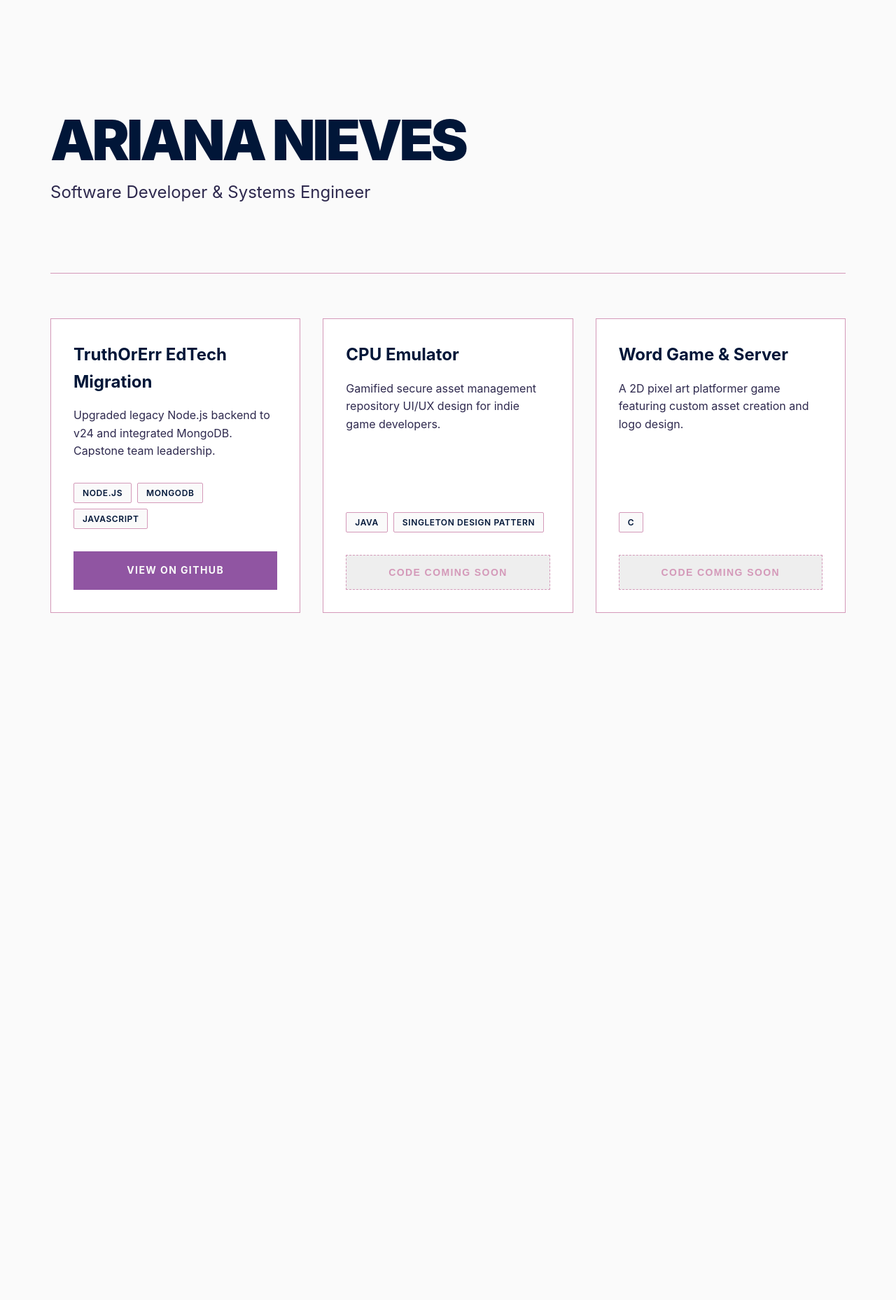
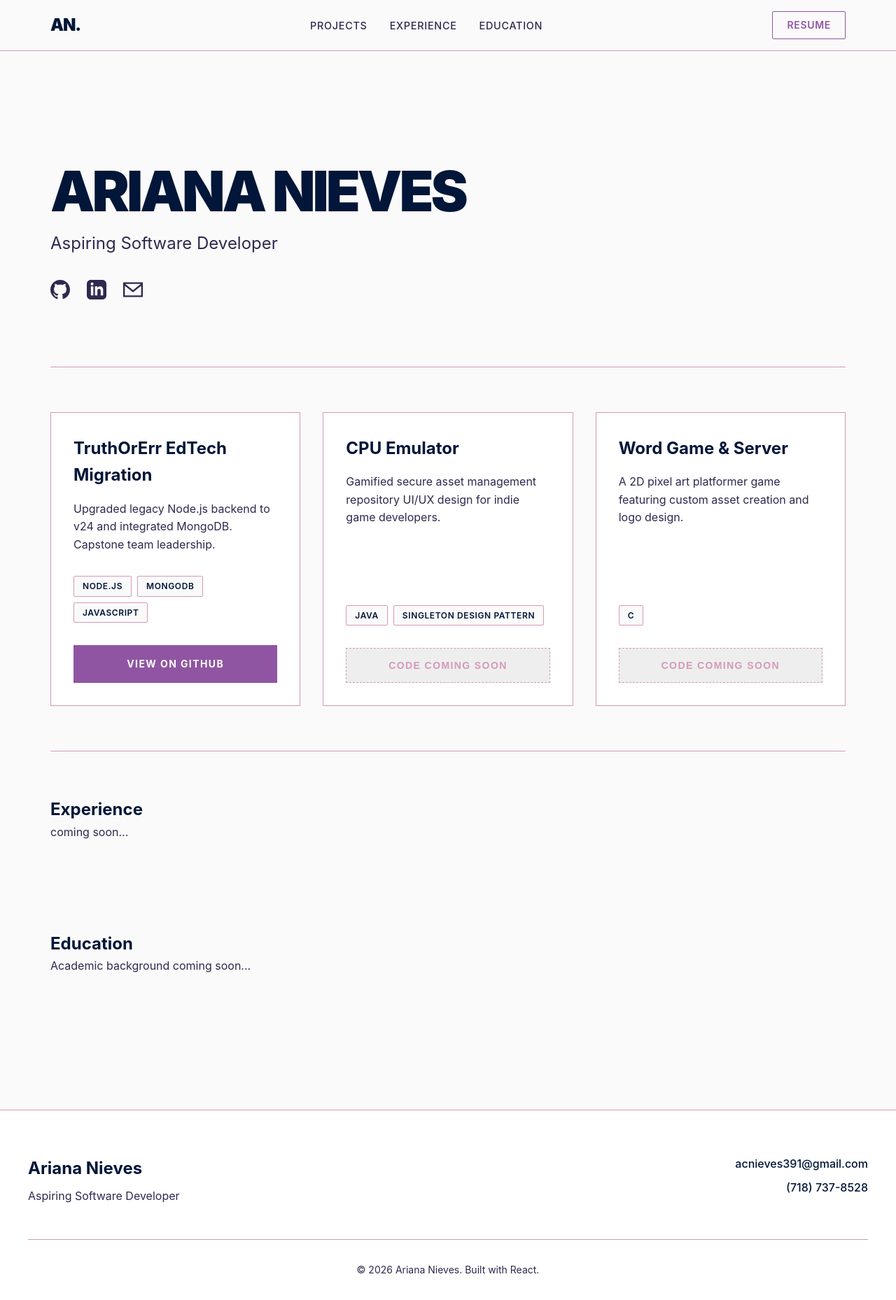
Before and after one commit to acnieves1/acnieves1.github.io, a React (Vite) app: page / in a window 1280 px wide. Shown: the whole page at 70% size. Before the commit the page ends 908 px from the top, so only its background shows below. Built offline with nearby package versions, Linux system fonts and the light colour scheme.

Commit message:
Add navbar, hero, and footer components

```diff
--- a/src/App.jsx
+++ b/src/App.jsx
@@ -1,29 +1,41 @@
 import { useState } from 'react'
-import reactLogo from './assets/react.svg'
-import viteLogo from './assets/vite.svg'
-import heroImg from './assets/hero.png'
-import './App.css'
+import Hero from './components/Hero';
+import Navbar from './components/Navbar';
 import ProjectCard from './components/ProjectCard';
 import { projects } from './data/projectsData';
+import Footer from './components/Footer';
 import './index.css';
 
 function App() {
  return (
-    <div className="portfolio-container">
+    <>{/* Invisible wrapper */}
+      <div id="top"></div>
+      <Navbar />
 
-      <section className="hero-section">
-        <h1>Ariana Nieves</h1>
-        <h2>Software Developer & Systems Engineer</h2>
-      </section>
+      <div className="portfolio-container">
+        <Hero />
+        {/* Projects */}
+        <section id="projects" className="projects-grid">
+          {/*go through all projects and generate a ProjectCard for each*/}
+          {projects.map((projectData) => (
+            <ProjectCard key={projectData.id} project={projectData} />
+          ))}
+        </section>
 
-      <section className="projects-grid">
-        {/*go through all projects and generate a ProjectCard for each*/}
-        {projects.map((projectData) => (
-          <ProjectCard key={projectData.id} project={projectData} />
-        ))}
-      </section>
+        {/* Experience */}
+        <section id="experience" style={{ padding: '4rem 0', marginTop: '4rem', borderTop: '1px solid var(--border-color)' }}>
+            <h2>Experience</h2>
+            <p style={{ color: 'var(--text-muted)' }}>coming soon...</p>
+        </section>
 
-    </div>
+        {/* Education */}
+        <section id="education" style={{ padding: '4rem 0' }}>
+            <h2>Education</h2>
+            <p style={{ color: 'var(--text-muted)' }}>Academic background coming soon...</p>
+        </section>
+      </div>
+      <Footer />
+    </>
   );
 }
 
--- /dev/null
+++ b/src/components/Footer.jsx
@@ -0,0 +1,21 @@
+export default function Footer() {
+  return (
+    <footer id="contact" className="footer-section">
+      <div className="footer-content">
+        <div className="footer-info">
+          <h2>Ariana Nieves</h2>
+          <p>Aspiring Software Developer</p>
+        </div>
+
+        <div className="footer-contact">
+          <a href="mailto:acnieves391@gmail.com" className="footer-link">acnieves391@gmail.com</a>
+          <a href="tel:7187378528" className="footer-link">(718) 737-8528</a>
+        </div>
+      </div>
+
+      <div className="footer-bottom">
+        <p>&copy; {new Date().getFullYear()} Ariana Nieves. Built with React.</p>
+      </div>
+    </footer>
+  );
+}
--- a/src/components/Hero.jsx
+++ b/src/components/Hero.jsx
@@ -0,0 +1,31 @@
+export default function Hero() {
+  return (
+    <section className="hero-section">
+      <h1>Ariana Nieves</h1>
+      <h2>Aspiring Software Developer</h2>
+
+      <div className="hero-socials">
+        {/* GitHub Icon */}
+        <a href="https://github.com/acnieves1" target="_blank" rel="noopener noreferrer" className="social-icon" aria-label="GitHub">
+          <svg viewBox="0 0 24 24" fill="currentColor" width="28" height="28">
+            <path d="M12 0c-6.626 0-12 5.373-12 12 0 5.302 3.438 9.8 8.207 11.387.599.111.793-.261.793-.577v-2.234c-3.338.726-4.033-1.416-4.033-1.416-.546-1.387-1.333-1.756-1.333-1.756-1.089-.745.083-.729.083-.729 1.205.084 1.839 1.237 1.839 1.237 1.07 1.834 2.807 1.304 3.492.997.107-.775.418-1.305.762-1.604-2.665-.305-5.467-1.334-5.467-5.931 0-1.311.469-2.381 1.236-3.221-.124-.303-.535-1.524.117-3.176 0 0 1.008-.322 3.301 1.23.957-.266 1.983-.399 3.003-.404 1.02.005 2.047.138 3.006.404 2.291-1.552 3.297-1.23 3.297-1.23.653 1.653.242 2.874.118 3.176.77.84 1.235 1.911 1.235 3.221 0 4.609-2.807 5.624-5.479 5.921.43.372.823 1.102.823 2.222v3.293c0 .319.192.694.801.576 4.765-1.589 8.199-6.086 8.199-11.386 0-6.627-5.373-12-12-12z"/>
+          </svg>
+        </a>
+
+        {/* LinkedIn Icon (Placeholder URL, update when she has one) */}
+        <a href="https://www.linkedin.com/in/ariana-nieves-6b54631a4/" target="_blank" rel="noopener noreferrer" className="social-icon" aria-label="LinkedIn">
+          <svg viewBox="0 0 24 24" fill="currentColor" width="28" height="28">
+            <path d="M19 0h-14c-2.761 0-5 2.239-5 5v14c0 2.761 2.239 5 5 5h14c2.762 0 5-2.239 5-5v-14c0-2.761-2.238-5-5-5zm-11 19h-3v-11h3v11zm-1.5-12.268c-.966 0-1.75-.79-1.75-1.764s.784-1.764 1.75-1.764 1.75.79 1.75 1.764-.783 1.764-1.75 1.764zm13.5 12.268h-3v-5.604c0-3.368-4-3.113-4 0v5.604h-3v-11h3v1.765c1.396-2.586 7-2.777 7 2.476v6.759z"/>
+          </svg>
+        </a>
+
+        {/* Email Icon */}
+        <a href="mailto:acnieves391@gmail.com" className="social-icon" aria-label="Email">
+          <svg viewBox="0 0 24 24" fill="currentColor" width="28" height="28">
+            <path d="M0 3v18h24v-18h-24zm21.518 2l-9.518 7.713-9.518-7.713h19.036zm-19.518 14v-11.817l10 8.104 10-8.104v11.817h-20z"/>
+          </svg>
+        </a>
+      </div>
+    </section>
+  );
+}
--- /dev/null
+++ b/src/components/Navbar.jsx
@@ -0,0 +1,29 @@
+export default function Navbar() {
+  return (
+    <nav className="navbar">
+      <div className="nav-container">
+        {/* Logo */}
+        <a href="#top" className="nav-logo">
+          AN.
+        </a>
+
+        {/* Navigation Links */}
+        <div className="nav-links">
+          <a href="#projects" className="nav-item">Projects</a>
+          <a href="#experience" className="nav-item">Experience</a>
+          <a href="#education" className="nav-item">Education</a>
+        </div>
+
+        {/* The Call to Action */}
+        <a
+          href="/Ariana_Nieves_Resume.pdf"
+          target="_blank"
+          rel="noopener noreferrer"
+          className="nav-resume-btn"
+        >
+          Resume
+        </a>
+      </div>
+    </nav>
+  );
+}
--- a/src/index.css
+++ b/src/index.css
@@ -87,6 +87,91 @@ body {
   max-width: 600px;
 }
 
+.hero-socials {
+  display: flex;
+  gap: 1.5rem;
+  margin-top: 2rem;
+}
+
+.social-icon {
+  color: var(--text-muted);
+  transition: color 0.2s ease, transform 0.2s ease;
+  display: inline-flex;
+}
+
+.social-icon:hover {
+  color: var(--accent-color);
+  transform: translateY(-3px);
+}
+
+/* Footer */
+.footer-section {
+  background-color: var(--bg-card);
+  border-top: 1px solid var(--border-color);
+  padding: 4rem 2rem 2rem 2rem;
+  margin-top: 6rem;
+}
+
+.footer-content {
+  max-width: 1200px;
+  margin: 0 auto;
+  display: flex;
+  justify-content: space-between;
+  align-items: flex-start;
+  flex-wrap: wrap;
+  gap: 2rem;
+  margin-bottom: 3rem;
+}
+
+.footer-info h2 {
+  font-size: 1.5rem;
+  font-weight: 700;
+  margin-bottom: 0.5rem;
+}
+
+.footer-info p {
+  color: var(--text-muted);
+}
+
+.footer-contact {
+  display: flex;
+  flex-direction: column;
+  gap: 0.5rem;
+  text-align: right;
+}
+
+.footer-link {
+  color: var(--text-main);
+  text-decoration: none;
+  font-weight: 500;
+  transition: color 0.2s ease;
+}
+
+.footer-link:hover {
+  color: var(--accent-color);
+}
+
+.footer-bottom {
+  max-width: 1200px;
+  margin: 0 auto;
+  padding-top: 2rem;
+  border-top: 1px solid var(--border-color);
+  text-align: center;
+  color: var(--text-muted);
+  font-size: 0.875rem;
+}
+
+/* Mobile Responsiveness for Footer */
+@media (max-width: 768px) {
+  .footer-content {
+    flex-direction: column;
+    text-align: left;
+  }
+  .footer-contact {
+    text-align: left;
+  }
+}
+
 /* Projects Layout */
 .projects-grid {
   display: grid;
@@ -171,3 +256,76 @@ body {
   cursor: not-allowed;
   border: 1px dashed var(--disabled-text);
 }
+
+/* Navigation */
+.navbar {
+  position: sticky;
+  top: 0;
+  width: 100%;
+  background-color: var(--bg-main); /* Matches current theme */
+  border-bottom: 1px solid var(--border-color);
+  z-index: 100; /* Ensures it stays on top of scrolling content */
+  padding: 1rem 0;
+}
+
+.nav-container {
+  max-width: 1200px;
+  margin: 0 auto;
+  padding: 0 2rem;
+  display: flex;
+  justify-content: space-between;
+  align-items: center;
+}
+
+.nav-logo {
+  font-size: 1.5rem;
+  font-weight: 900;
+  color: var(--text-main);
+  text-decoration: none;
+  letter-spacing: -0.05em;
+}
+
+.nav-links {
+  display: flex;
+  gap: 2rem;
+}
+
+.nav-item {
+  color: var(--text-muted);
+  text-decoration: none;
+  font-weight: 500;
+  font-size: 0.9rem;
+  text-transform: uppercase;
+  letter-spacing: 0.05em;
+  transition: color 0.2s ease;
+}
+
+.nav-item:hover {
+  color: var(--accent-color);
+}
+
+.nav-resume-btn {
+  background-color: transparent;
+  color: var(--accent-color);
+  border: 1px solid var(--accent-color);
+  padding: 0.5rem 1.25rem;
+  font-size: 0.875rem;
+  font-weight: 600;
+  text-transform: uppercase;
+  letter-spacing: 0.05em;
+  text-decoration: none;
+  border-radius: 2px;
+  transition: all 0.2s ease;
+}
+
+.nav-resume-btn:hover {
+  background-color: var(--accent-color);
+  color: #FAFAFA;
+}
+
+/* Mobile Responsiveness */
+@media (max-width: 768px) {
+  .nav-links {
+    display: none; /* Hides text links on small phones to keep it clean */
+  }
+}
```
